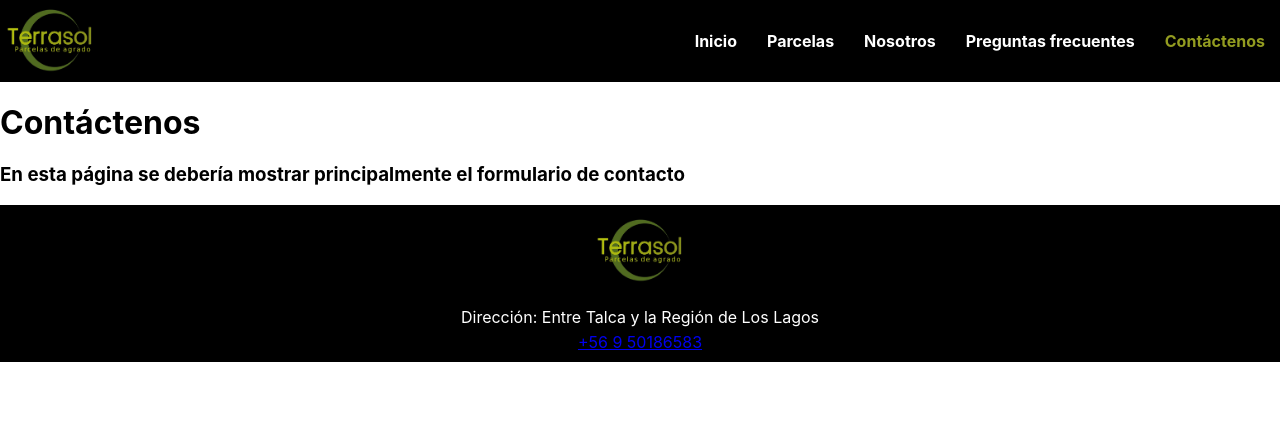
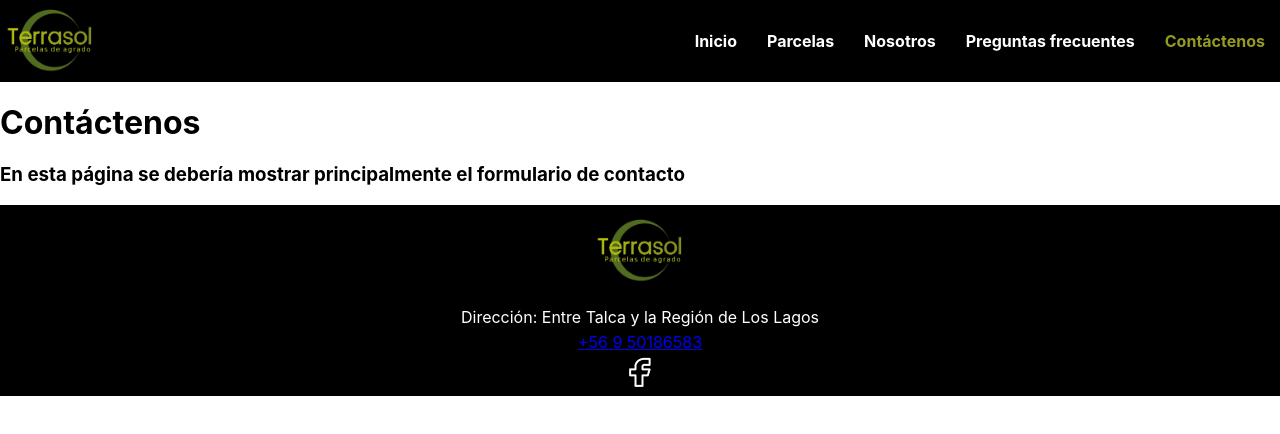
Before and after one commit to Matidmartinez/TerraSol-Front, a React (Create React App) app: page /contacto in a window 1280 px wide. Shown: the top 434 px of the page. Built offline with nearby package versions, Linux system fonts and the light colour scheme.

Commit message:
Se cambian estilos footer y se agrega logo fb

```diff
--- a/src/componentes/Footer.js
+++ b/src/componentes/Footer.js
@@ -1,5 +1,6 @@
 import React from 'react'
 import logo from '../assets/logo.png'
+import logofb from '../assets/Facebook icon.png'
 
 export const Footer = () => {
   return (
@@ -15,6 +16,10 @@ export const Footer = () => {
         <a></a> +56 9 50186583
       </a>
     </div>
+    <div className="fb-logo-footer">
+    <img src={logofb} alt="Logofb" />
+
+    </div>
   </footer>
   )
 }
```
